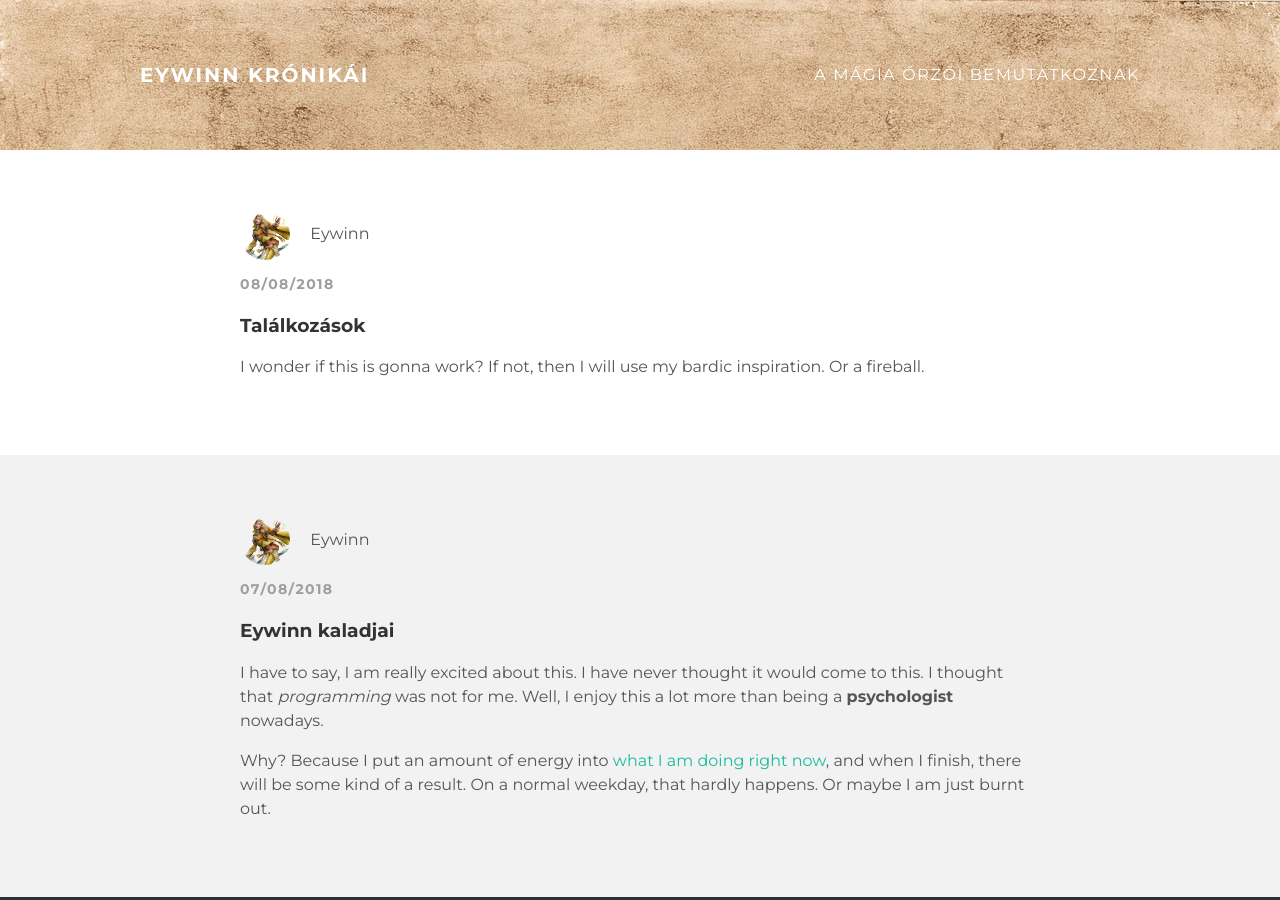
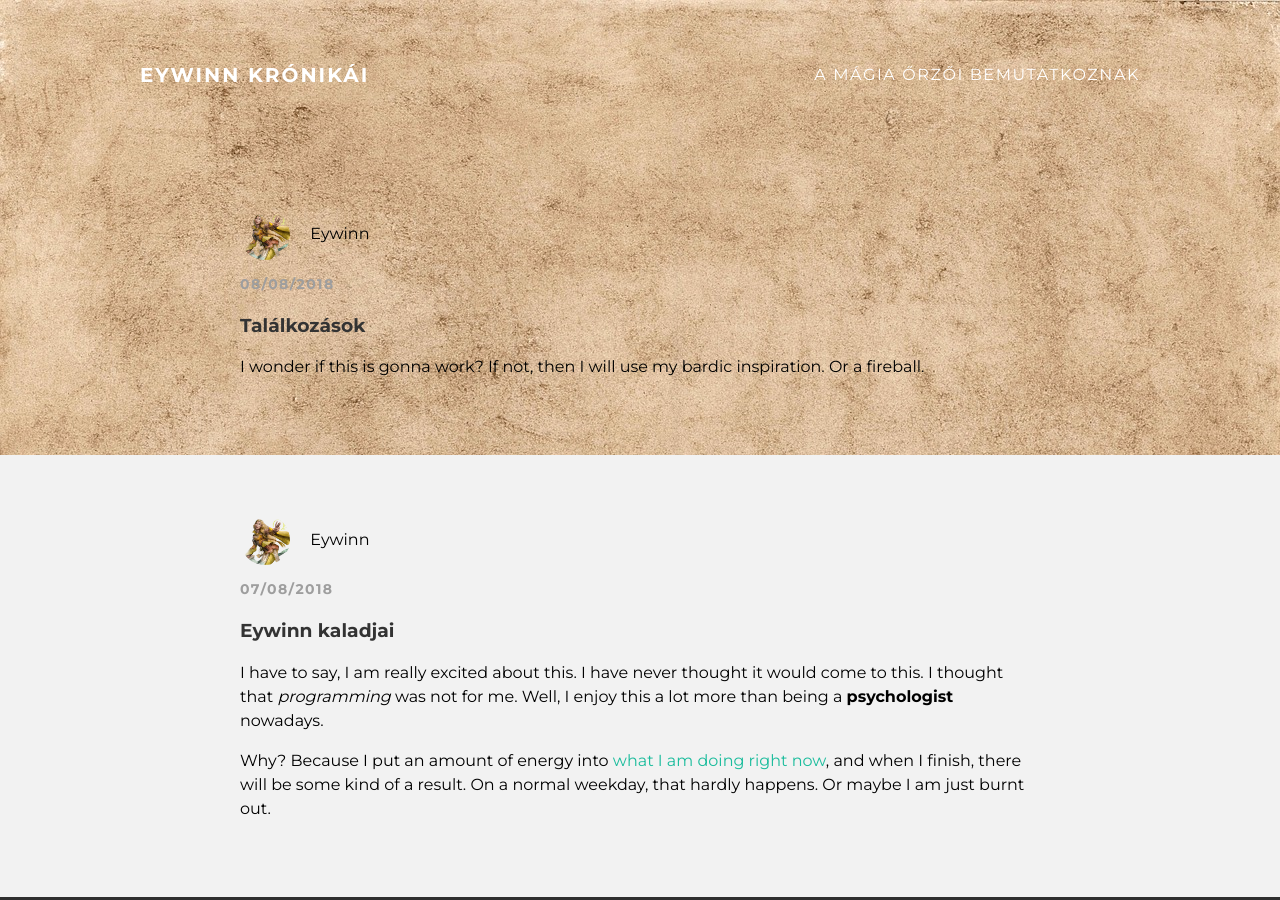
Before and after one commit to Chella9/CA_chronicles.github.io, a plain HTML site: page index.html in a window 1280 px wide. Shown: the top 900 px of the page. Drawn offline with Linux system fonts and the light colour scheme.

Commit message:
Update styles.css

```diff
--- a/styles.css
+++ b/styles.css
@@ -1,7 +1,7 @@
 @import url(http://fonts.googleapis.com/css?family=Montserrat:400,700);
 
 body{
-    color: #555;
+    background-image: url("paper_background1.jpg");
         margin: 0;
     font-family: 'Montserrat', sans-serif;
 }
```
